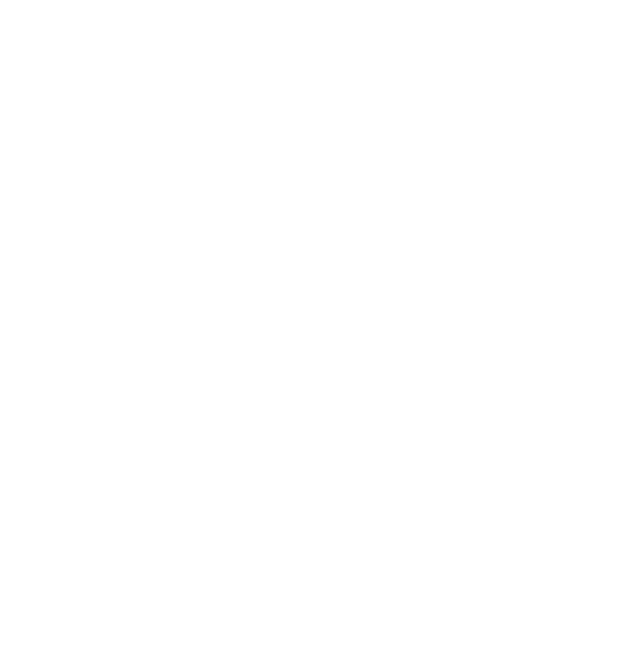
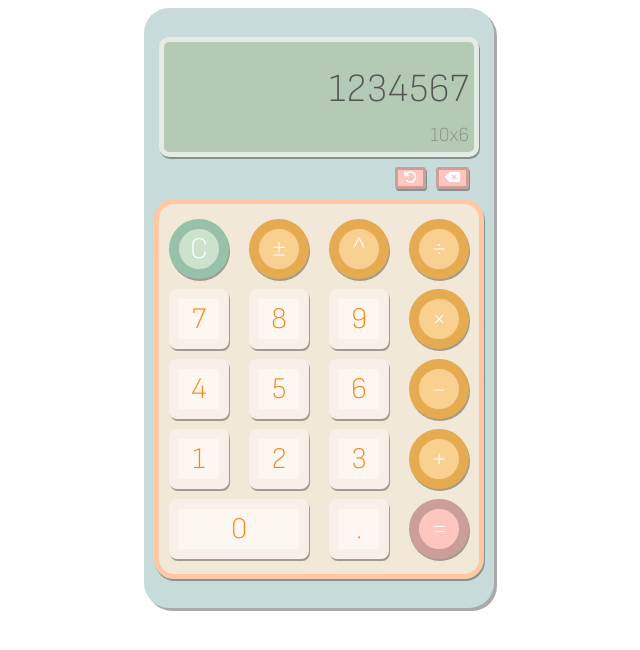
Before and after one commit to WilfredLe/odin-calculator, a plain HTML site: page index.html in a window 1280 px wide. Shown: the whole page, without its empty margins (321-961 px from the left). Drawn offline with Linux system fonts and the light colour scheme.

Commit message:
Create initial html structure and css styling

```diff
--- a/index.html
+++ b/index.html
@@ -6,9 +6,55 @@
     <meta name="viewport" content="width=device-width, initial-scale=1.0">
     <title>TOP Calculator</title>
     <link rel="stylesheet" href="style.css">
+    <script src="https://kit.fontawesome.com/e0aead9276.js" crossorigin="anonymous"></script>
     <script src="script.js" defer></script>
 </head>
+
 <body>
-
+    <div class="main-container flex-main">
+        <div class="display-container flex-containers">
+            <div class="main-display flex-containers">1234567</div>
+            <div class="secondary-display flex-containers">10x6</div>
+        </div>
+        <div class="misc-button-container flex-containers">
+            <button id="back-btn" class="misc-btn">
+                <i class="fa-solid fa-arrow-rotate-left"></i>
+            </button>
+            <button id="undo-btn" class="misc-btn">
+                <i class="fa-solid fa-delete-left"></i>
+            </button>
+        </div>
+        <div class="buttons-container flex-main">
+            <div class="btn-row 1">
+                <button class="main-btn org">C</button>
+                <button class="main-btn yellow">±</button>
+                <button class="main-btn yellow">^</button>
+                <button class="main-btn yellow">÷</button>
+            </div>
+            <div class="btn-row 2">
+                <button class="main-btn white">7</button>
+                <button class="main-btn white">8</button>
+                <button class="main-btn white">9</button>
+                <button class="main-btn yellow">×</button>
+            </div>
+            <div class="btn-row 3">
+                <button class="main-btn white">4</button>
+                <button class="main-btn white">5</button>
+                <button class="main-btn white">6</button>
+                <button class="main-btn yellow">-</button>
+            </div>
+            <div class="btn-row 4">
+                <button class="main-btn white">1</button>
+                <button class="main-btn white">2</button>
+                <button class="main-btn white">3</button>
+                <button class="main-btn yellow">+</button>
+            </div>
+            <div class="btn-row 5">
+                <button class="main-btn white zero-btn">0</button>
+                <button class="main-btn white">.</button>
+                <button class="main-btn gray">=</button>
+            </div>
+        </div>
+    </div>
 </body>
 </html>
--- a/style.css
+++ b/style.css
@@ -0,0 +1,131 @@
+@font-face {
+    font-family: "Sofia-Sans-Semi-Condensed";
+    src: url("SofiaSansSemiCondensed-ExtraLight.ttf");
+}
+
+body, button {
+    font-family: "Sofia-Sans-Semi-Condensed";
+    display: flex;
+    align-items: center;
+    justify-content: center;
+}
+
+.flex-main {
+    display: flex;
+    align-items: center;
+    justify-content: center;
+    flex-direction: column;
+    gap: 10px;
+}
+
+.flex-containers {
+    display: flex;
+    align-items: center;
+    justify-content: right;
+    width: 300px;
+    gap: 10px;
+}
+
+.btn-row {
+    display: flex;
+    justify-content: space-between;
+    flex: 1 1 1;
+    width: 300px;
+}
+
+.main-container {
+    border-radius: 25px;
+    background-color: #c6dbda;
+    width: 350px;
+    height: 600px;
+    box-shadow: 3px 3px rgba(0, 0, 0, 0.336)
+}
+
+.display-container {
+    flex-direction: column;
+    justify-content: end;
+    border-radius: 10px;
+    border: 5px rgba(252, 252, 252, 0.658) solid;
+    background-color: rgb(181, 202, 181);
+    width: 300px;
+    height: 100px;
+    box-shadow: 1px 2px rgba(0, 0, 0, 0.336);
+    padding: 5px;
+}
+
+.main-display {
+    font-size: 40px;
+    color: rgb(85, 84, 84);
+}
+
+.secondary-display {
+    font-size: 20px;
+    color: rgba(85, 84, 84, 0.5);;
+}
+
+.buttons-container {
+    background-color: rgb(241, 232, 216);
+    padding: 15px 10px;
+    border-radius: 20px;
+    border: 5px solid #ffc8a2;
+    box-shadow: 1px 2px rgba(0, 0, 0, 0.336)
+}
+
+
+.misc-btn {
+    background-color: #ffc5bf;
+    color: white;
+    border: 3px #cc9e99 solid;
+    border-radius: 3px;
+    box-shadow: 1px 2px rgba(0, 0, 0, 0.336);
+}
+
+.misc-btn:active {
+    background-color: #ffffb557;
+    border: 3px #ffffb5af solid;
+}
+
+.main-btn {
+    border-radius: 8px;
+    box-shadow: 1px 2px rgba(0, 0, 0, 0.336);
+    font-size: 30px;
+    width: 60px;
+    height: 60px;
+    text-align: center;
+}
+
+.main-btn:active {
+    background-color: #ffffb557;
+    border: 10px #ffffb5af solid;
+}
+
+.zero-btn {
+    width: 140px;
+}
+
+.org {
+    background-color: #cce2cb;
+    color: white;
+    border: 10px #97c1a9 solid;
+    border-radius: 50%;
+}
+
+.yellow {
+    background-color: rgb(250, 208, 144);
+    color: white;
+    border: 10px rgb(230, 170, 80) solid;
+    border-radius: 50%;
+}
+
+.white  {
+    background-color: rgb(252, 248, 241);
+    color: rgb(255, 129, 25);
+    border: 10px rgb(248, 240, 232) solid;
+}
+
+.gray  {
+    background-color: #ffc5bf;
+    color: rgb(248, 248, 248);
+    border: 10px #cc9e99 solid;
+    border-radius: 50%;
+}
```
Also changed, not shown: SofiaSansSemiCondensed-ExtraLight.ttf (added).
